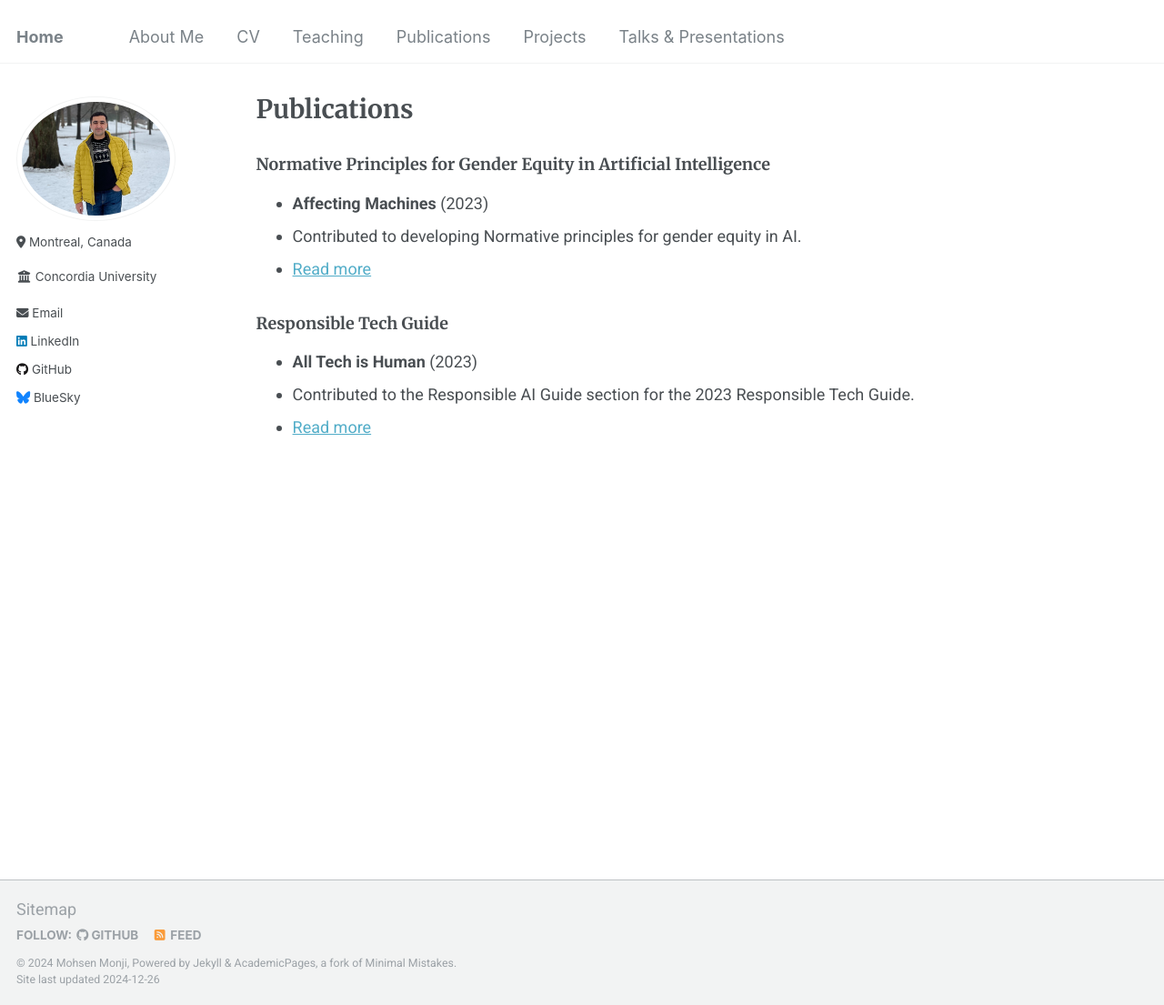
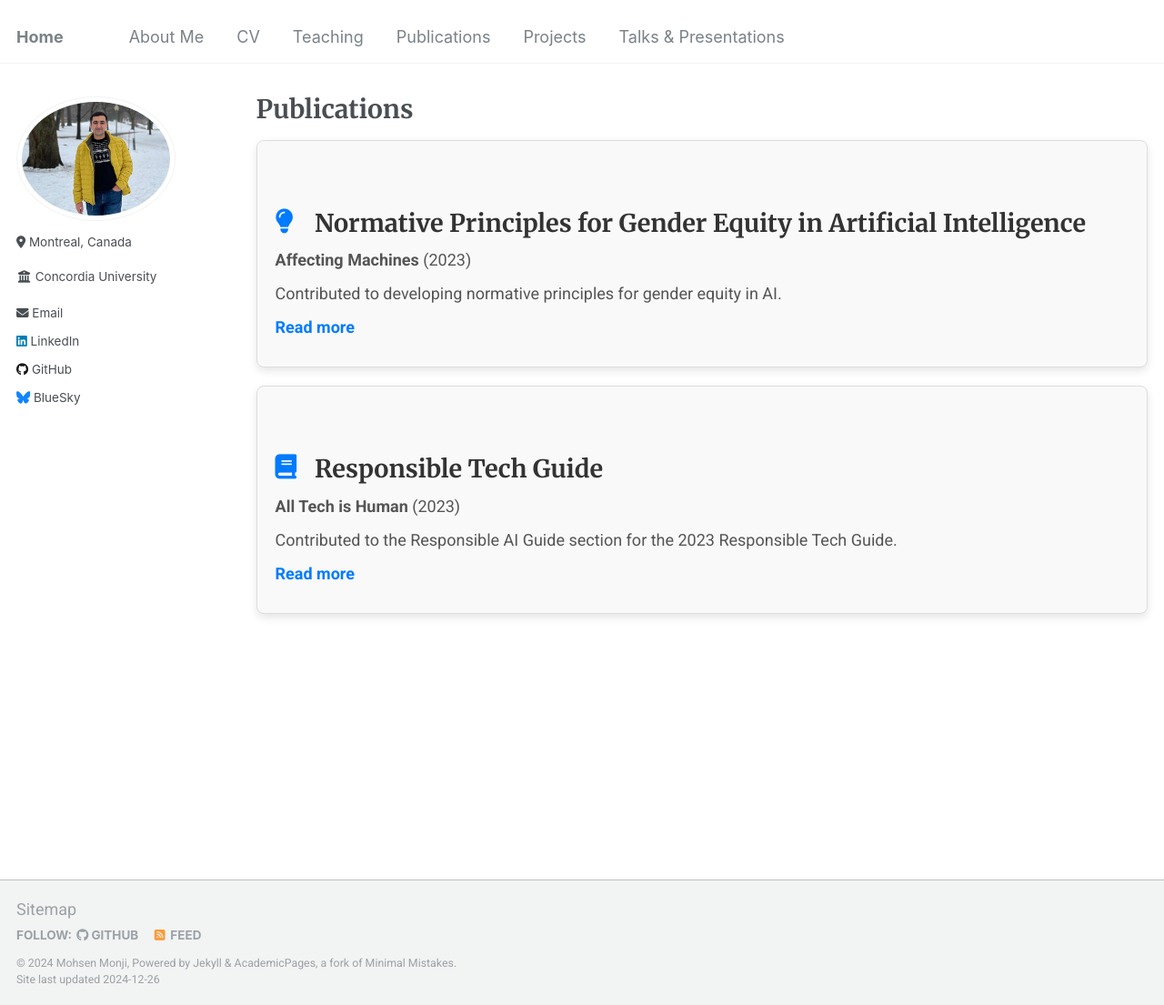
Before and after one commit to Mohsnmonji/mohsnmonji.github.io, a Jekyll site: the page built from _pages/publications.html, in a window 1280 px wide and 1105 px high. Shown: the whole window at 91% size. Built offline with Jekyll 4.4.1, drawn with Linux system fonts in a browser that asks for light colours.

Commit message:
Update publications.html

```diff
--- a/_pages/publications.html
+++ b/_pages/publications.html
@@ -5,17 +5,72 @@ permalink: /publications/
 author_profile: true
 ---
 
+<style>
+  .publication-section {
+    margin-top: 20px;
+    margin-bottom: 40px;
+  }
 
-<h3>Normative Principles for Gender Equity in Artificial Intelligence</h3>
+  .publication-card {
+    border: 1px solid #ddd;
+    border-radius: 8px;
+    padding: 20px;
+    margin-bottom: 20px;
+    background-color: #f9f9f9;
+    box-shadow: 0px 4px 10px rgba(0, 0, 0, 0.1);
+  }
+
+  .publication-card h3 {
+    font-size: 1.5rem;
+    font-weight: bold;
+    color: #333;
+    margin-bottom: 10px;
+  }
+
+  .publication-card ul {
+    list-style: none;
+    padding: 0;
+    margin: 0;
+  }
+
+  .publication-card ul li {
+    margin-bottom: 10px;
+    font-size: 1rem;
+    color: #555;
+  }
+
+  .publication-card ul li a {
+    color: #007bff;
+    text-decoration: none;
+    font-weight: bold;
+  }
+
+  .publication-card ul li a:hover {
+    text-decoration: underline;
+  }
+
+  .icon {
+    margin-right: 10px;
+    color: #007bff;
+  }
+</style>
+
+<div class="publication-section">
+  <div class="publication-card">
+    <h3><i class="fas fa-lightbulb icon"></i> Normative Principles for Gender Equity in Artificial Intelligence</h3>
     <ul>
       <li><strong>Affecting Machines</strong> (2023)</li>
-  <li> Contributed to developing Normative principles for gender equity in AI.</li>
+      <li>Contributed to developing normative principles for gender equity in AI.</li>
       <li><a href="https://affectingmachines.net/" target="_blank">Read more</a></li>
     </ul>
+  </div>
 
-<h3>Responsible Tech Guide</h3>
+  <div class="publication-card">
+    <h3><i class="fas fa-book icon"></i> Responsible Tech Guide</h3>
     <ul>
       <li><strong>All Tech is Human</strong> (2023)</li>
       <li>Contributed to the Responsible AI Guide section for the 2023 Responsible Tech Guide.</li>
       <li><a href="https://alltechishuman.org/responsible-tech-guide" target="_blank">Read more</a></li>
     </ul>
+  </div>
+</div>
```
Lines whose indentation alone changed are shown as unchanged.
